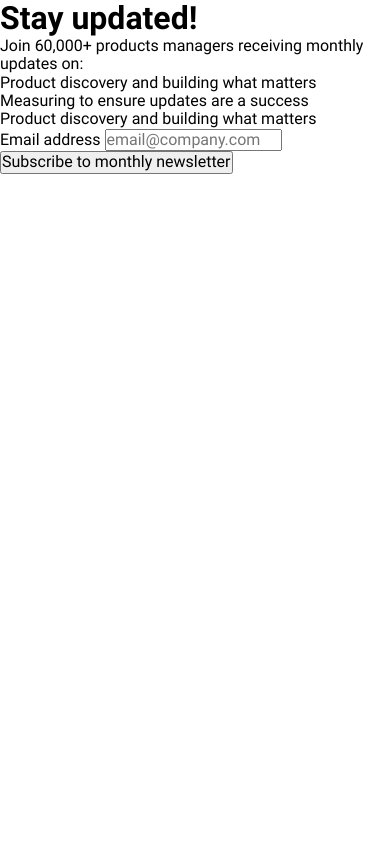
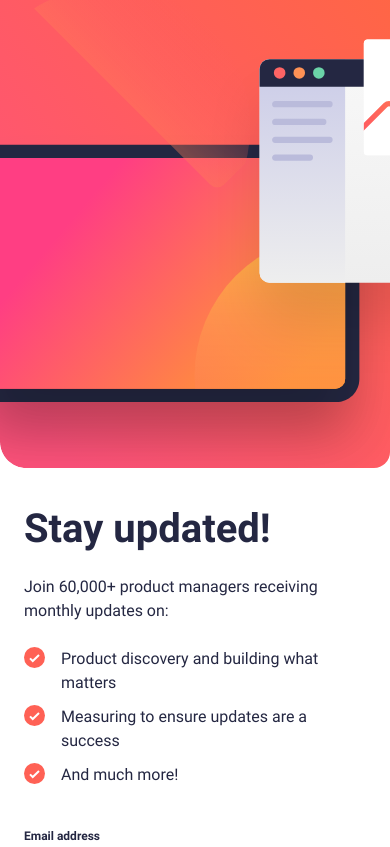
Before and after one commit to Jithin-b-p/newsletter-sign-up-page, a website built with Vite: page index.html in a window 390 px wide. Shown: the top 847 px of the page. Built offline with nearby package versions, Linux system fonts and the light colour scheme.

Commit message:
updating mobile design

```diff
--- a/index.html
+++ b/index.html
@@ -13,20 +13,24 @@
         <div class="newsletter-illustration"></div>
         <div class="newsletter-details">
           <h1 class="newsletter-details__heading">Stay updated!</h1>
+
           <p class="newsletter-details__description">
-            Join 60,000+ products managers receiving monthly updates on:
+            Join 60,000+ product managers receiving monthly updates on:
           </p>
+
+          <div class="newsletter-details__features">
             <p class="newsletter-details__features--1">
               Product discovery and building what matters
             </p>
             <p class="newsletter-details__features--2">
               Measuring to ensure updates are a success
             </p>
-          <p class="newsletter-details__features--3">
-            Product discovery and building what matters
-          </p>
-          <form class="newsletter-form">
-            <label for="email">Email address</label>
+            <p class="newsletter-details__features--3">And much more!</p>
+          </div>
+
+          <form class="newsletter-details__form">
+            <span>Email address</span>
+            <!-- <label for="email">Email address</label> -->
             <input id="email" type="email" placeholder="email@company.com" />
             <button type="submit">Subscribe to monthly newsletter</button>
           </form>
--- /dev/null
+++ b/sass/abstracts/_mixins.scss
@@ -0,0 +1,7 @@
+@mixin flex($direction: row, $content: flex-start, $items: stretch) {
+  display: flex;
+  justify-content: $content;
+  align-items: $content;
+
+  flex-direction: $direction;
+}
--- a/sass/abstracts/index.scss
+++ b/sass/abstracts/index.scss
@@ -1 +1,2 @@
 @forward "./variables";
+@forward "./mixins";
--- a/sass/base/_global.scss
+++ b/sass/base/_global.scss
@@ -1,3 +1,5 @@
+@use "../abstracts" as *;
+
 @font-face {
   font-family: "Roboto";
   src: url("/assets/fonts/RobotoBold.woff2") format("woff2"),
@@ -15,5 +17,15 @@
 }
 
 body {
-  font-family: "Roboto";
+  font-family: var(--ff-primary);
+  min-height: 100svh;
+  background-color: hsl(var(--clr-neutral-400));
 }
+
+#app {
+  min-height: 100svh;
+
+  @media screen and (min-width: 62em) {
+    @include flex(row, center, center);
+  }
+}
--- a/sass/base/_typography.scss
+++ b/sass/base/_typography.scss
@@ -0,0 +1,10 @@
+.newsletter-details {
+  &__heading {
+    font-size: 2.5rem;
+  }
+
+  &__description,
+  &__features {
+    line-height: 1.5;
+  }
+}
--- a/sass/components/_button.scss
+++ b/sass/components/_button.scss
@@ -0,0 +1,11 @@
+.newsletter-details {
+  &__form {
+  }
+  & button {
+    padding: 1rem 1.5rem;
+    font-weight: var(--fw-bold);
+    background-color: hsl(var(--clr-neutral-400));
+    color: hsl(var(--clr-neutral-100));
+    border-radius: 10px;
+  }
+}
--- a/sass/layouts/_newslettersignin.scss
+++ b/sass/layouts/_newslettersignin.scss
@@ -0,0 +1,64 @@
+@use "../abstracts" as *;
+
+.newsletter-section {
+  background-color: hsl(var(--clr-neutral-100));
+  min-height: 100svh;
+  @include flex(column);
+}
+
+.newsletter-illustration {
+  width: 100%;
+  height: 55.5svh;
+  background-image: url("/assets/images/illustration-sign-up-mobile.svg");
+  background-repeat: no-repeat;
+  background-size: cover;
+  border-bottom-left-radius: 1rem;
+  border-bottom-right-radius: 1rem;
+}
+
+.newsletter-details {
+  padding: 2.3rem 1.5rem;
+  color: hsl(var(--clr-neutral-400));
+
+  &__heading,
+  &__description {
+    margin-block-end: 1.5rem;
+  }
+
+  &__features {
+    margin-block-end: 3.7rem;
+    @include flex(column);
+    gap: 0.625rem;
+
+    &--1,
+    &--2,
+    &--3 {
+      @include flex;
+      gap: 1rem;
+      &::before {
+        content: url(/assets/images/icon-list.svg);
+      }
+    }
+  }
+
+  &__form {
+    position: relative;
+    @include flex(column, stretch);
+    gap: 1.5rem;
+    & span {
+      position: absolute;
+      font-size: 0.75rem;
+      font-weight: var(--fw-bold);
+      top: -1.3rem;
+    }
+
+    & label {
+      position: absolute;
+    }
+    & input {
+      padding: 1.2rem 1.5rem;
+      border: 1px solid hsl(var(--clr-neutral-300));
+      border-radius: 10px;
+    }
+  }
+}
```
Lines whose indentation alone changed are shown as unchanged.
